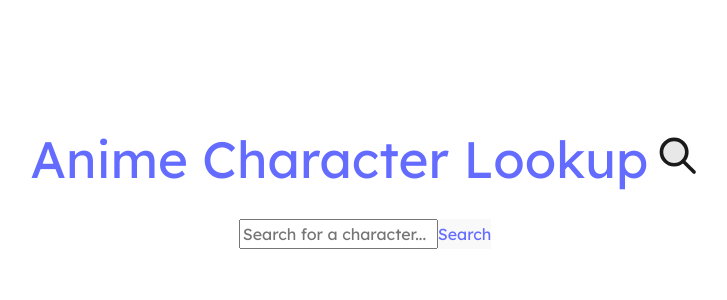
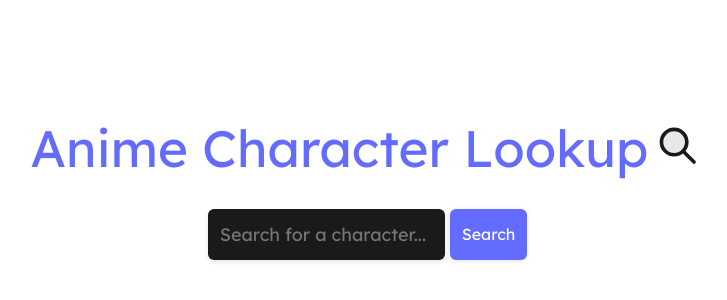
Before and after one commit to sebilune/character-lookup, a React (Vite) app: page / in a window 1280 px wide. Shown: the part 202-502 px from the top of the page, without its empty margins (275-1002 px from the left). Built offline with nearby package versions, Linux system fonts and the light colour scheme.

Commit message:
feat: Implement new classes for the SearchInput component
- Implement "text-input" class for the input element and "btn-primary" for the button in SearchInput.tsx, enhancing UI consistency and user experience.

```diff
--- a/src/components/SearchInput.tsx
+++ b/src/components/SearchInput.tsx
@@ -24,13 +24,14 @@ const SearchInput: React.FC<SearchInputProps> = ({ value, onChange, onSearch })
   return (
     <div className="search-container">
       <input
+        className="text-input"
         type="text"
         value={value}
         onChange={handleInputChange}
         onKeyDown={handleKeyDown}
         placeholder="Search for a character..."
       />
-      <button onClick={handleSearchClick}>Search</button>
+      <button className="btn-primary" onClick={handleSearchClick}>Search</button>
     </div>
   );
 };
```
